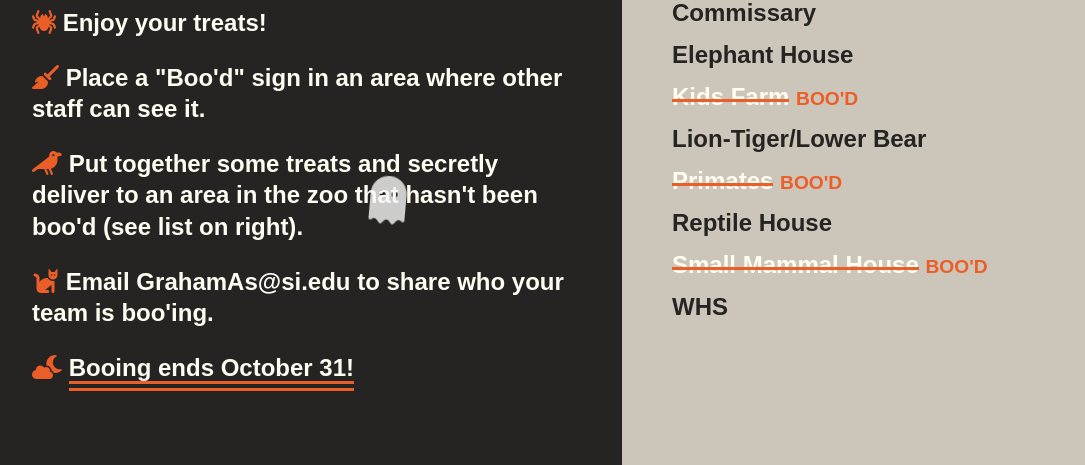
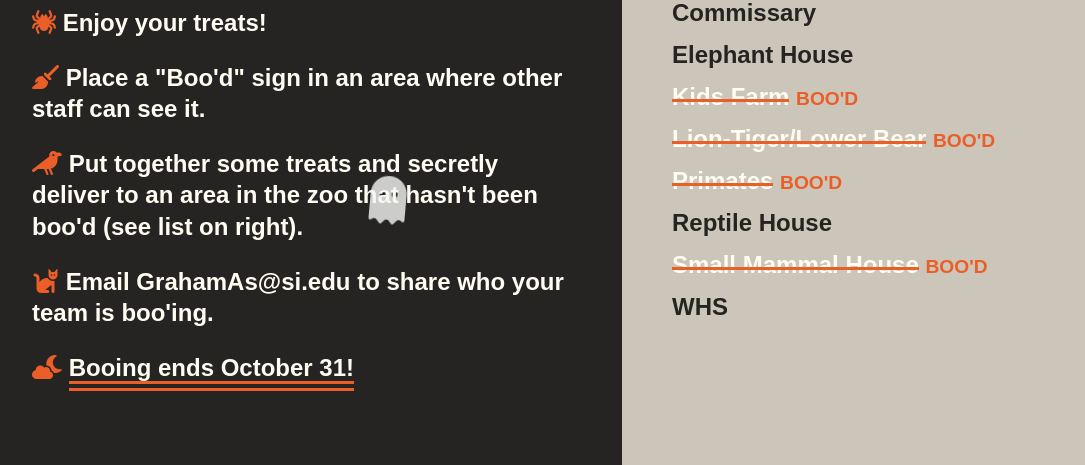
Before and after one commit to mmcdermott18/nationalzoo, a website built with Parcel: page index.html in a window 1280 px wide. Shown: the part 335-800 px from the top of the page, without its empty margins (18-1103 px from the left). Built offline with nearby package versions, Linux system fonts and the light colour scheme; a web font is replaced by a local one.

Commit message:
Update index.html

```diff
--- a/index.html
+++ b/index.html
@@ -55,8 +55,8 @@
         <li>Elephant House</li>
         <li><span class="done">Kids Farm</span> <span class="orange">Boo'd</span></li>
         <!-- <li>Kids Farm</li> -->
-        <!-- <li><span class="done">Lion-Tiger/Lower Bear</span> <span class="orange">Boo'd</span></li> -->
-        <li>Lion-Tiger/Lower Bear</li>
+        <li><span class="done">Lion-Tiger/Lower Bear</span> <span class="orange">Boo'd</span></li>
+        <!-- <li>Lion-Tiger/Lower Bear</li> -->
         <li><span class="done">Primates</span> <span class="orange">Boo'd</span></li>
         <!-- <li>Primates</li> -->
         <!-- <li><span class="done">Reptile House</span> <span class="orange">Boo'd</span></li> -->
```
